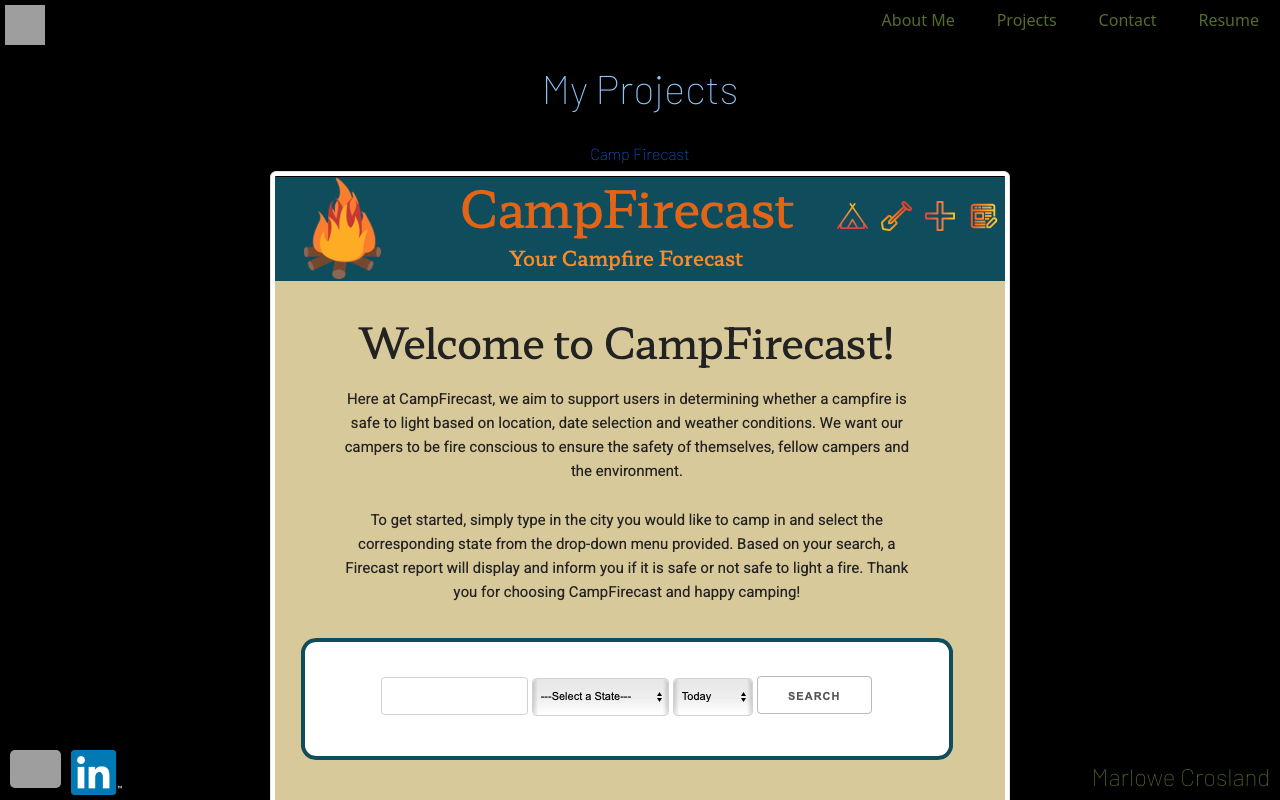
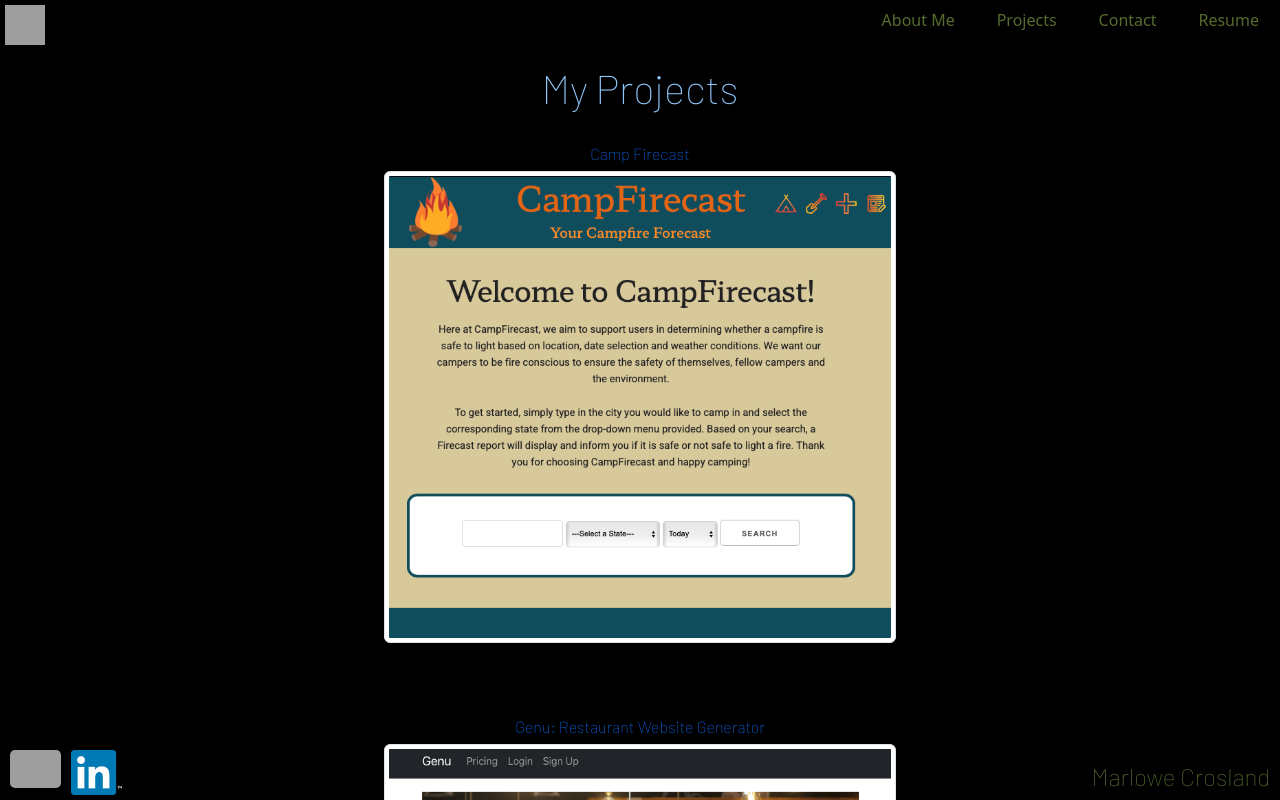
Before and after one commit to MarloweCrosland/react-portfolio, a React (Create React App) app: page / in a window 1280 px wide. Both pictures are taken after a click on the element "Projects". Shown: the top 800 px of the page. Built offline with nearby package versions, Linux system fonts and the light colour scheme; grey boxes are pictures that could not be loaded.

Commit message:
resize project thumbnails

```diff
--- a/src/components/Project/Project.css
+++ b/src/components/Project/Project.css
@@ -1,5 +1,8 @@
 .project_container {
   margin-top: 3vh;
+  max-width: 50vw;
+  margin-left: auto;
+  margin-right: auto;
   flex-direction: column;
  padding-bottom: 20px;
 }
```
